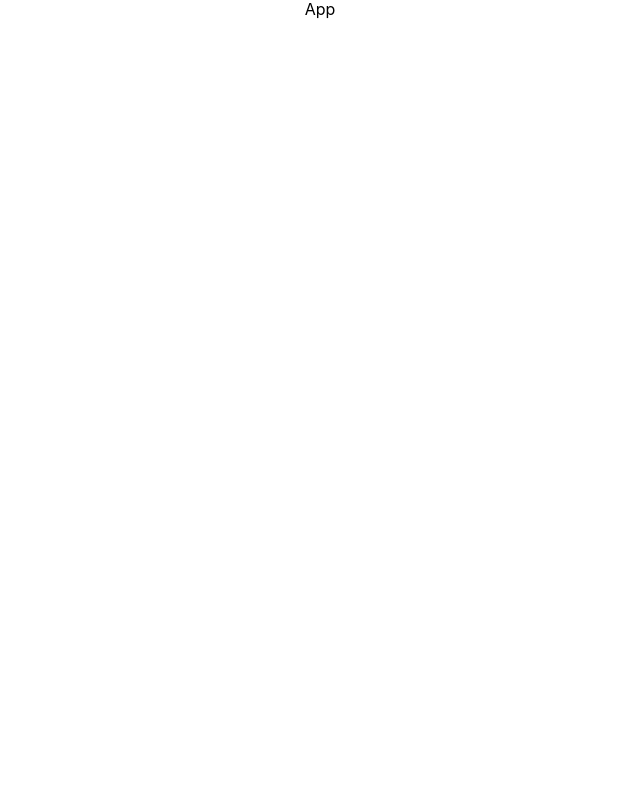
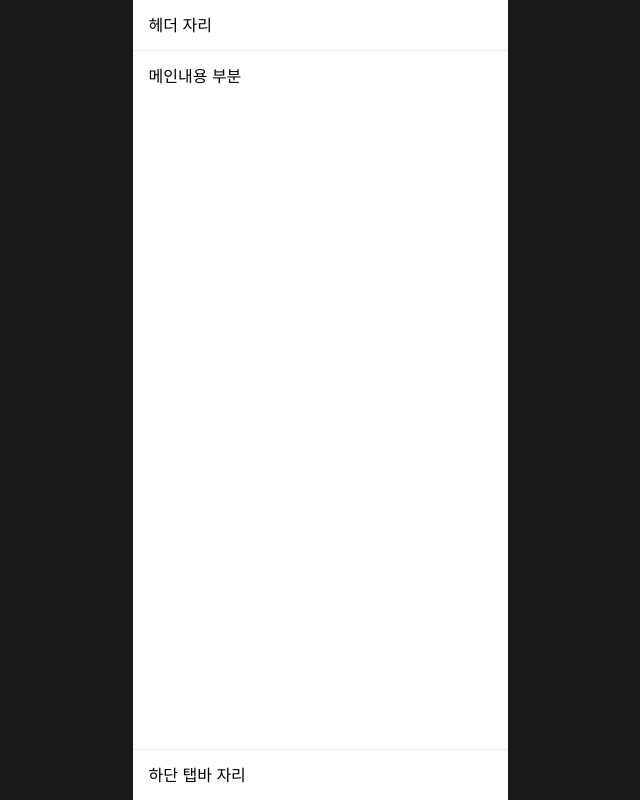
Before and after one commit to LikeLion-13th-Chungkathon/Frontend, a React app: page / in a window 1280 px wide. Shown: the whole page, without its empty margins (320-960 px from the left). Built offline with nearby package versions, Linux system fonts and the light colour scheme; the HTML template or start-up script is replaced by a standard one; a web font is replaced by a local one.

Commit message:
feat: layout 컴포넌트 추가

```diff
--- a/package.json
+++ b/package.json
@@ -13,6 +13,7 @@
     "@tanstack/react-query": "^5.90.7",
     "@tanstack/react-query-devtools": "^5.90.2",
     "axios": "^1.13.1",
+    "normalize.css": "^8.0.1",
     "react": "^19.1.1",
     "react-dom": "^19.1.1",
     "react-router-dom": "^7.9.5",
@@ -25,6 +26,7 @@
     "@types/node": "^24.6.0",
     "@types/react": "^19.1.16",
     "@types/react-dom": "^19.1.9",
+    "@types/styled-components": "^5.1.35",
     "@vitejs/plugin-react": "^5.0.4",
     "eslint": "^9.36.0",
     "eslint-plugin-react-hooks": "^5.2.0",
--- a/src/App.tsx
+++ b/src/App.tsx
@@ -1,8 +1,9 @@
 import { ThemeProvider } from "styled-components";
 import GlobalStyle from "./styles/GlobalStyles";
-import theme from "./styles/thems";
+import theme from "./styles/theme";
 import { QueryClient, QueryClientProvider } from "@tanstack/react-query";
 import { ReactQueryDevtools } from "@tanstack/react-query-devtools";
+import Layout from "./components/common/layout/Layout";
 
 const queryClient = new QueryClient();
 
@@ -11,8 +12,20 @@ const App = () => {
     <QueryClientProvider client={queryClient}>
       <ThemeProvider theme={theme}>
         <GlobalStyle />
-        <ReactQueryDevtools initialIsOpen={false} />
-        <div>App</div>
+        <Layout>
+          <ReactQueryDevtools initialIsOpen={false} />
+          <header style={{ padding: 16, borderBottom: "1px solid #eee" }}>
+            헤더 자리
+          </header>
+
+          <main style={{ flex: 1, padding: 16, overflow: "auto" }}>
+            메인내용 부분
+          </main>
+
+          <footer style={{ padding: 16, borderTop: "1px solid #eee" }}>
+            하단 탭바 자리
+          </footer>
+        </Layout>
       </ThemeProvider>
     </QueryClientProvider>
   );
--- /dev/null
+++ b/src/components/common/layout/Layout.tsx
@@ -0,0 +1,29 @@
+// src/components/layout/Layout.tsx
+import styled from 'styled-components';
+import type { PropsWithChildren } from 'react';
+
+const Wrapper = styled.div`
+  min-height: 100vh;
+  width: 100%;
+  display: grid;
+  place-items: center;
+  background: ${({ theme }) => theme.colors.background};
+`;
+
+const AppContainer = styled.main`
+  width: 100%;
+  max-width: ${({ theme }) => theme.layout.maxWidth};
+  min-height: 100vh;
+  background: ${({ theme }) => theme.colors.bodyBg};
+  box-shadow: 0 10px 30px rgba(0,0,0,0.08);
+  display: flex;
+  flex-direction: column;
+`;
+
+export default function Layout({ children }: PropsWithChildren) {
+  return (
+    <Wrapper>
+      <AppContainer>{children}</AppContainer>
+    </Wrapper>
+  );
+}
--- a/src/styles/thems.ts
+++ b/src/styles/theme.ts
@@ -1,15 +1,21 @@
 // 스타일 변수 저장소
-
 import type { Theme } from "../types/theme.types";
 
 const theme: Theme = {
   colors: {
     bodyBg: "white",
     text: "black",
+    //추가한 부분
+    background: '#1b1b1b', //바깥 부분(페이지 배경)
   },
   fonts: {
     primary:
       "'Pretendard', -apple-system, BlinkMacSystemFont, 'Segoe UI', Roboto, Oxygen, Ubuntu, Cantarell, 'Open Sans', 'Helvetica Neue', sans-serif",
   },
+  //기본 레이아웃
+  layout: {
+    maxWidth: '375px', // 모바일 앱 폭
+    padding: '16px',
+  }
 };
 export default theme;
--- a/src/types/theme.types.ts
+++ b/src/types/theme.types.ts
@@ -3,9 +3,14 @@ export interface Theme {
     bodyBg: string;
     text: string;
     // 여기에 추가적인 색상들을 정의
+    background: string;
   };
   fonts: {
     primary: string;
     // 여기에 추가적인 폰트들을 정의
   };
+  layout: {
+    maxWidth: string;
+    padding: string;
+  }
 }
```
Also changed, not shown: 1 other file (tests, documents, lock files or other folders).
